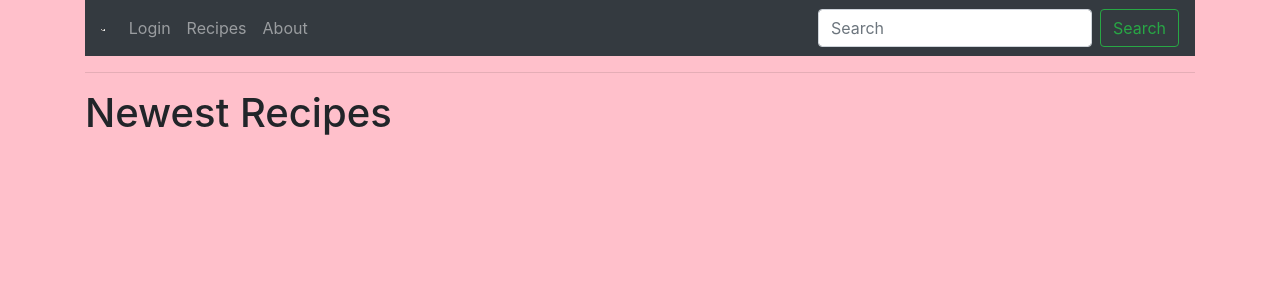
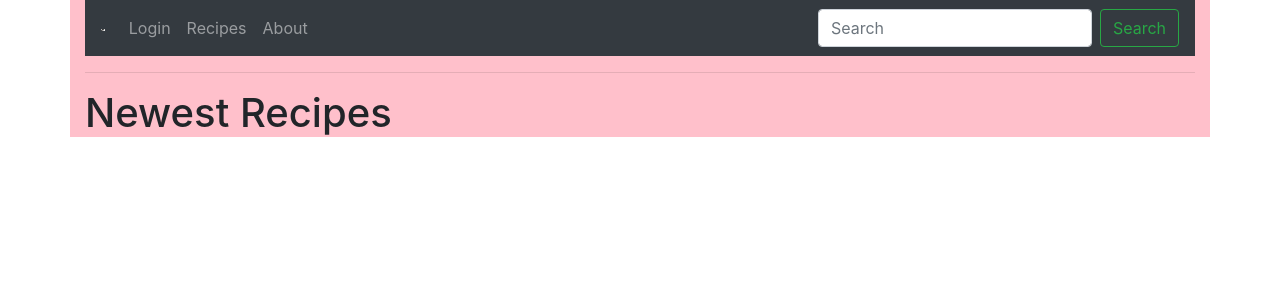
Before and after one commit to cjstevenson125/recipe_application, a Flask app: page / in a window 1280 px wide. Shown: the top 300 px of the page. Run offline with Flask 2, Linux system fonts and the light colour scheme; data that the repository does not hold is empty; some libraries are stand-ins or nearby versions.

Commit message:
updated background

```diff
--- a/static/css/stylesheet.css
+++ b/static/css/stylesheet.css
@@ -4,4 +4,4 @@ label.print{
 }
 
 
-body {background-color:pink;}
+.bgcolor {background-color:pink;}
--- a/templates/base.html
+++ b/templates/base.html
@@ -12,7 +12,7 @@
 </head>
 
 <body>
-  <div class="container">
+  <div class="container bgcolor">
     <nav class="navbar navbar-expand-lg navbar-dark bg-dark">
       <a class="navbar-brand" href="/">
         <img src="../static/logo.jpg" height="2rem">
```
